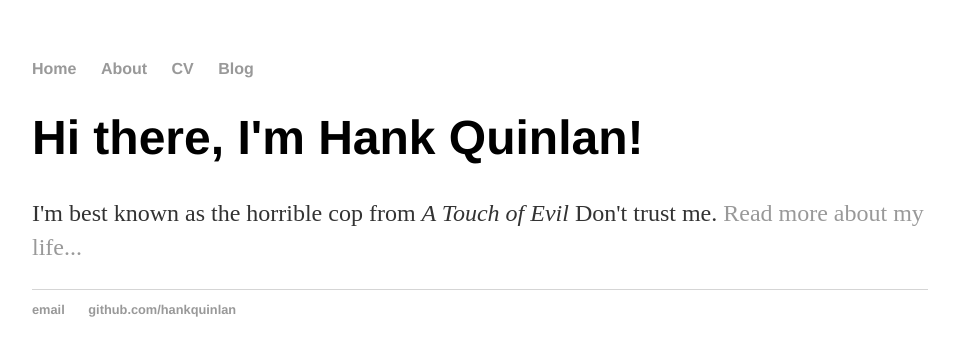
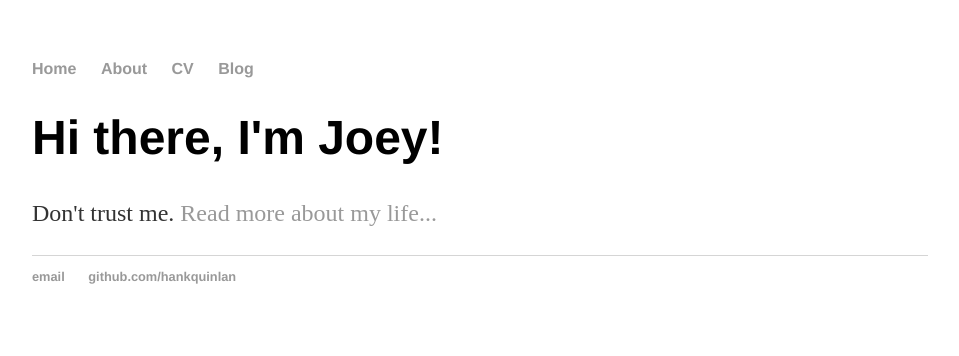
Before and after one commit to joeymays/joeymays.github.io, a Jekyll site: the page built from index.html, in a window 1280 px wide. Shown: the top 356 px of the page, without its empty margins (160-1119 px from the left). Built offline with Jekyll 4.4.1, drawn with Linux system fonts in a browser that asks for light colours.

Commit message:
Update index.html

```diff
--- a/index.html
+++ b/index.html
@@ -1,8 +1,8 @@
 ---
 layout: default
-title: Hank Quinlan, Horrible Cop
+title: Joey Mays
 ---
 <div class="blurb">
-	<h1>Hi there, I'm Hank Quinlan!</h1>
-	<p>I'm best known as the horrible cop from <em>A Touch of Evil</em> Don't trust me. <a href="/about">Read more about my life...</a></p>
+	<h1>Hi there, I'm Joey!</h1>
+	<p>Don't trust me. <a href="/about">Read more about my life...</a></p>
 </div><!-- /.blurb -->
```
